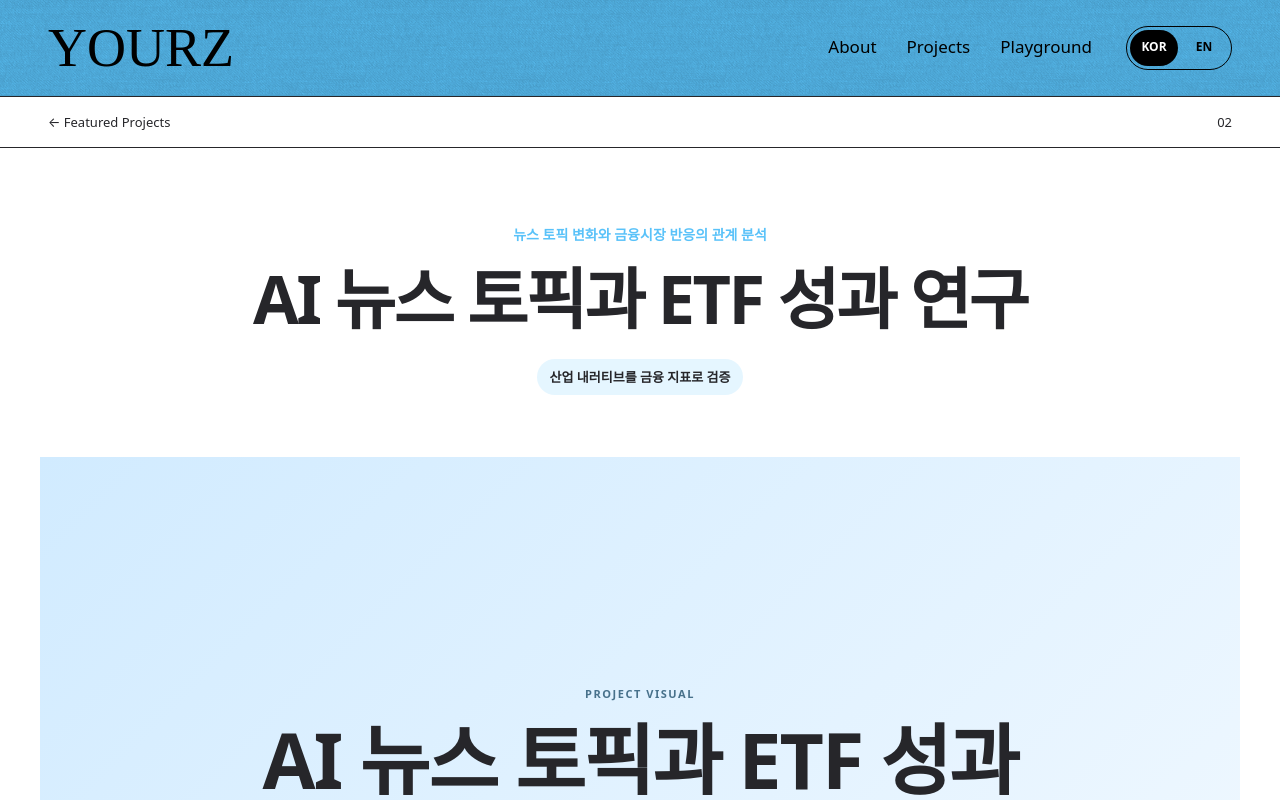
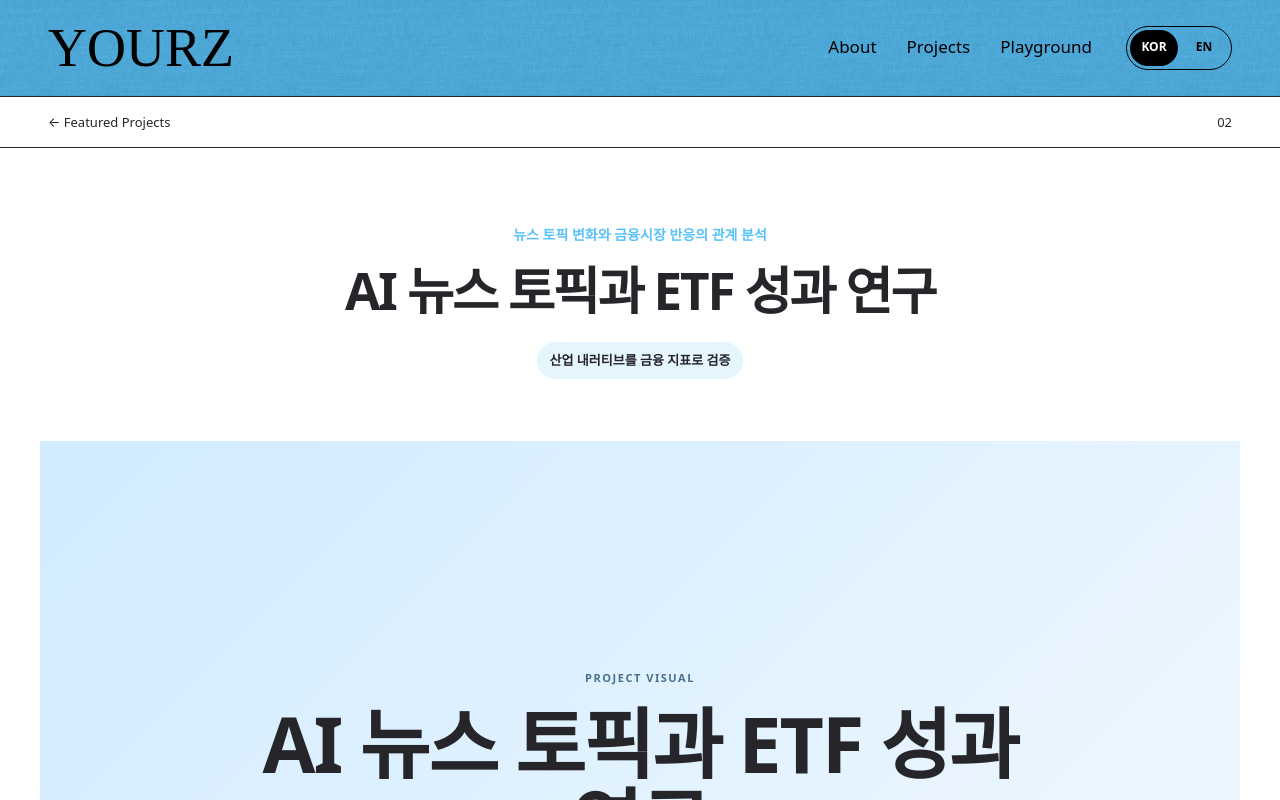
Before and after one commit to youra031220/youra-kim-portfolio, a Next.js app: page /projects/ai-etf-research in a window 1280 px wide. Shown: the top 800 px of the page. Built offline with nearby package versions, Linux system fonts and the light colour scheme; a web font is replaced by a local one.

Commit message:
Keep project titles on one line

```diff
--- a/app/globals.css
+++ b/app/globals.css
@@ -186,9 +186,9 @@ svg { width: 18px; fill: none; stroke: currentColor; stroke-width: 1.7; stroke-l
 .project-detail-bar .container { width: calc(100% - 96px); max-width: none; min-height: 50px; display: flex; align-items: center; justify-content: space-between; font-size: 13px; }
 .project-detail-bar a:hover { color: var(--purple); }
 .project-detail { padding-top: 0; }
-.project-detail-hero { max-width: 1000px; padding-top: 76px; padding-bottom: 62px; text-align: center; }
+.project-detail-hero { max-width: var(--max); padding-top: 76px; padding-bottom: 62px; text-align: center; }
 .project-detail-hero > p { margin: 0 0 17px; color: var(--purple); font-size: 14px; font-weight: 600; }
-.project-detail-hero h1 { margin: 0; font-size: clamp(42px, 5.2vw, 72px); line-height: 1.07; letter-spacing: -2.5px; overflow-wrap: anywhere; }
+.project-detail-hero h1 { margin: 0; font-size: clamp(34px, 4vw, 62px); line-height: 1.07; letter-spacing: -2.2px; white-space: nowrap; }
 .project-detail-hero strong { margin-top: 25px; display: inline-block; padding: 8px 13px; background: var(--purple-soft); border-radius: 999px; font-size: 13px; }
 .project-detail-visual { aspect-ratio: 16 / 8.7; position: relative; overflow: hidden; background: #eaf7fd; }
 .project-detail-visual img { object-fit: cover; }
@@ -370,7 +370,7 @@ footer { padding: 62px 0 28px; overflow: hidden; border-top: 1px solid var(--lin
   .playground-grid { grid-template-columns: 1fr; }
   .project-detail-bar .container { width: calc(100% - 32px); }
   .project-detail-hero { padding-top: 54px; padding-bottom: 44px; }
-  .project-detail-hero h1 { font-size: clamp(38px, 11vw, 54px); letter-spacing: -1.6px; }
+  .project-detail-hero h1 { font-size: clamp(38px, 11vw, 54px); letter-spacing: -1.6px; white-space: normal; overflow-wrap: anywhere; }
   .project-detail-visual { width: 100%; aspect-ratio: 4 / 3; }
   .project-detail-meta { padding: 42px 0; }
   .project-detail-meta-inner { width: min(calc(100% - 32px), var(--max)); gap: 26px; }
```
